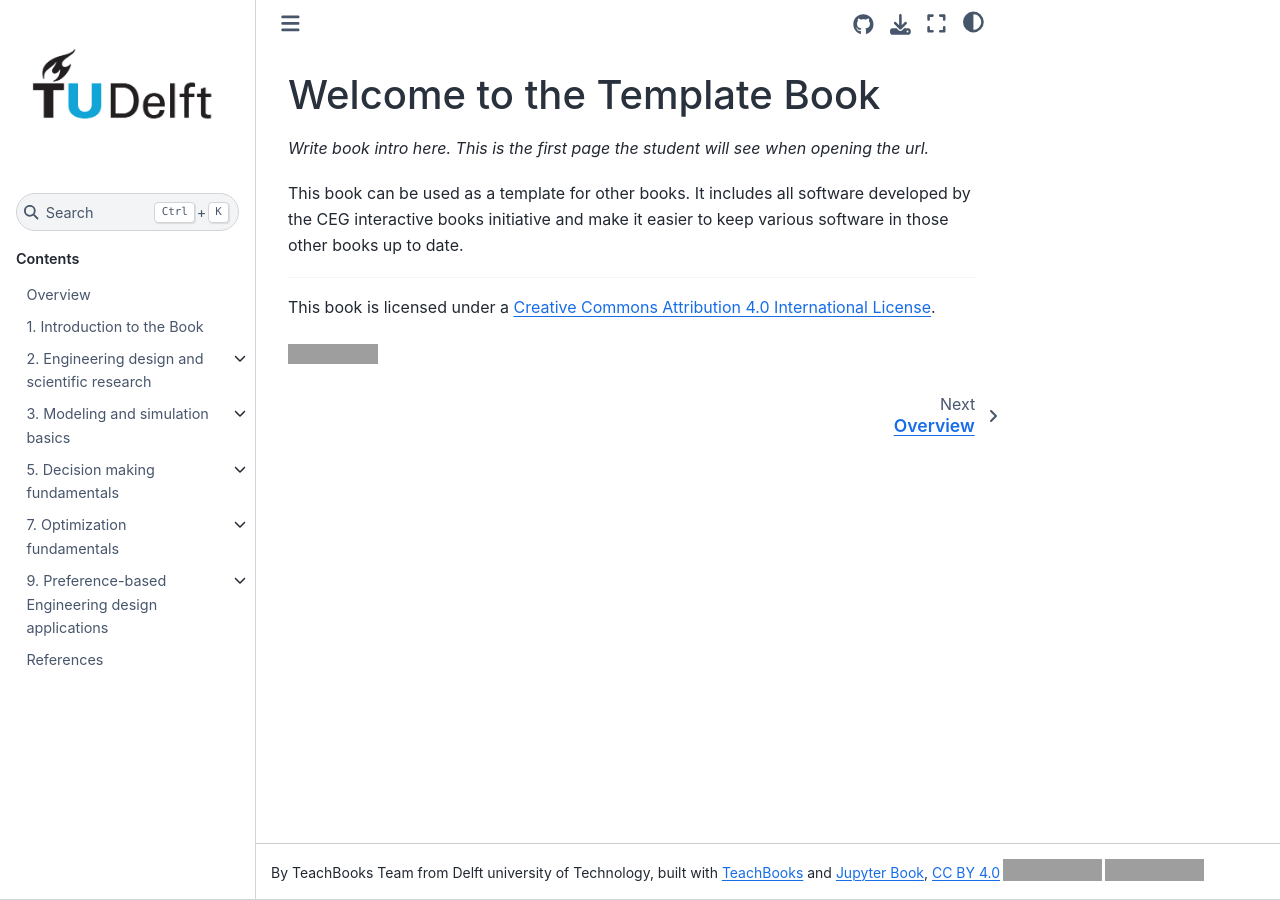
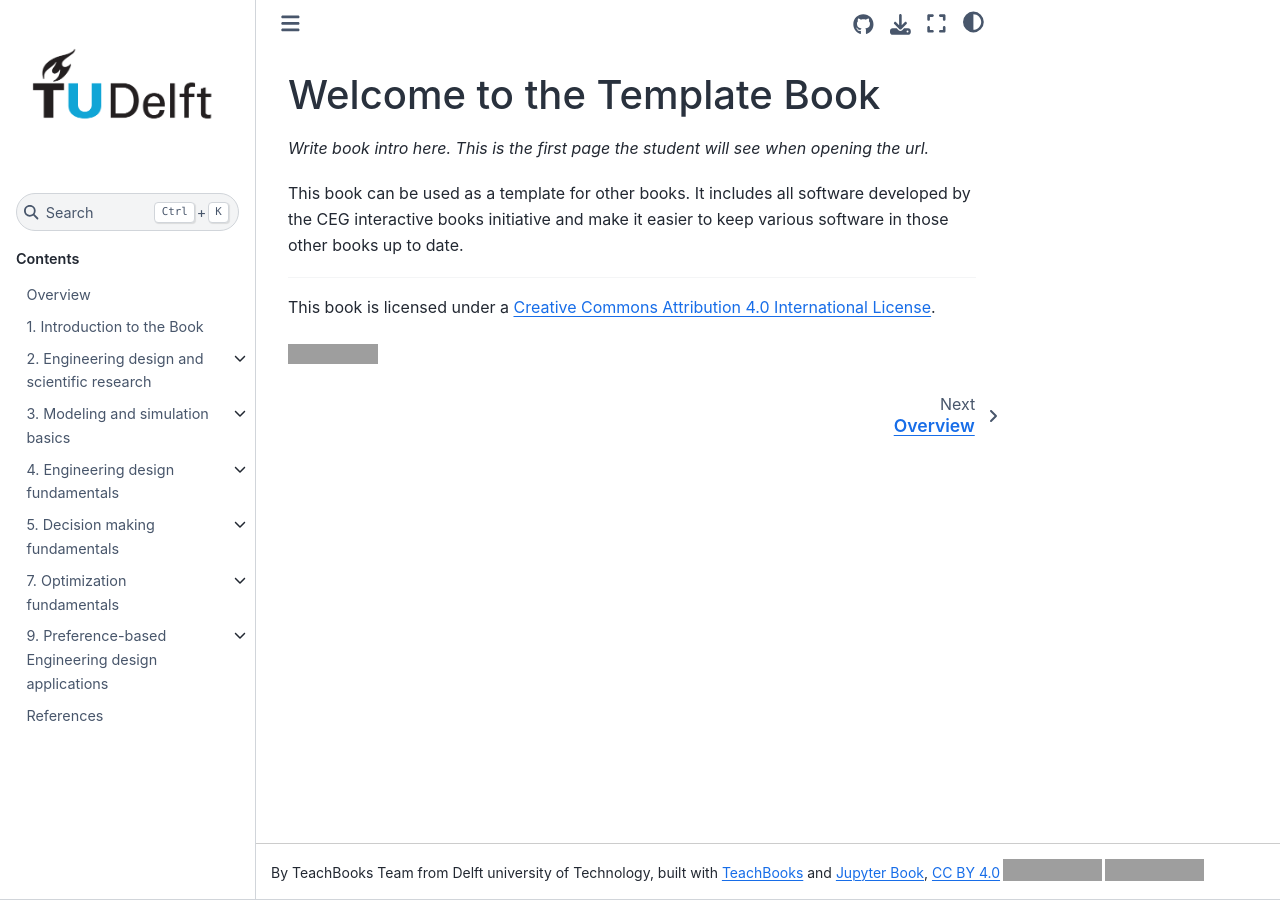
Before and after one commit to TeachBooks/systems-engineering-design, a Jupyter Book: the page built from book/intro.md, in a window 1280 px wide. Built offline with Jupyter Book 1.0.4 settings and Sphinx 7.4.7 and the Sphinx Book theme 1.1.4, drawn with Linux system fonts in a browser that asks for light colours; pages that are not in the unit, such as notebooks, are missing from menus; comment, search, counter and statistics services are not loaded; some of the changed lines change nothing that is shown; grey boxes are pictures that could not be loaded.

Commit message:
Update _toc.yml

```diff
--- a/book/_toc.yml
+++ b/book/_toc.yml
@@ -18,16 +18,34 @@
       - file: chapters/chapter_3_1.md
       - file: chapters/chapter_3_2.md
       - file: chapters/chapter_3_3.md
+    - file: chapters/chapter_4.md
+      sections:
+      - file: chapters/chapter_4_1.md
+      - file: chapters/chapter_4_2.md
+      - file: chapters/chapter_4_3.md
     - file: chapters/chapter_5.md
       sections:
       - file: chapters/chapter_5_1.md
       - file: chapters/chapter_5_2.md
       - file: chapters/chapter_5_3.md
+    - file: chapters/chapter_6.md
+      sections:
+      - file: chapters/chapter_6_1.md
+      - file: chapters/chapter_6_2.md
+      - file: chapters/chapter_6_3.md
     - file: chapters/chapter_7.md
       sections:
       - file: chapters/chapter_7_1.md
       - file: chapters/chapter_7_2.md
       - file: chapters/chapter_7_3.md
+    - file: chapters/chapter_8.md
+      sections:
+      - file: chapters/chapter_8_1.md
+      - file: chapters/chapter_8_2.md
+      - file: chapters/chapter_8_3.md
+      - file: chapters/chapter_8_4.md
+      - file: chapters/chapter_8_5.md
+      - file: chapters/chapter_8_6.md
     - file: chapters/chapter_9.md
       sections:
       - file: chapters/chapter_9_1.md
```
